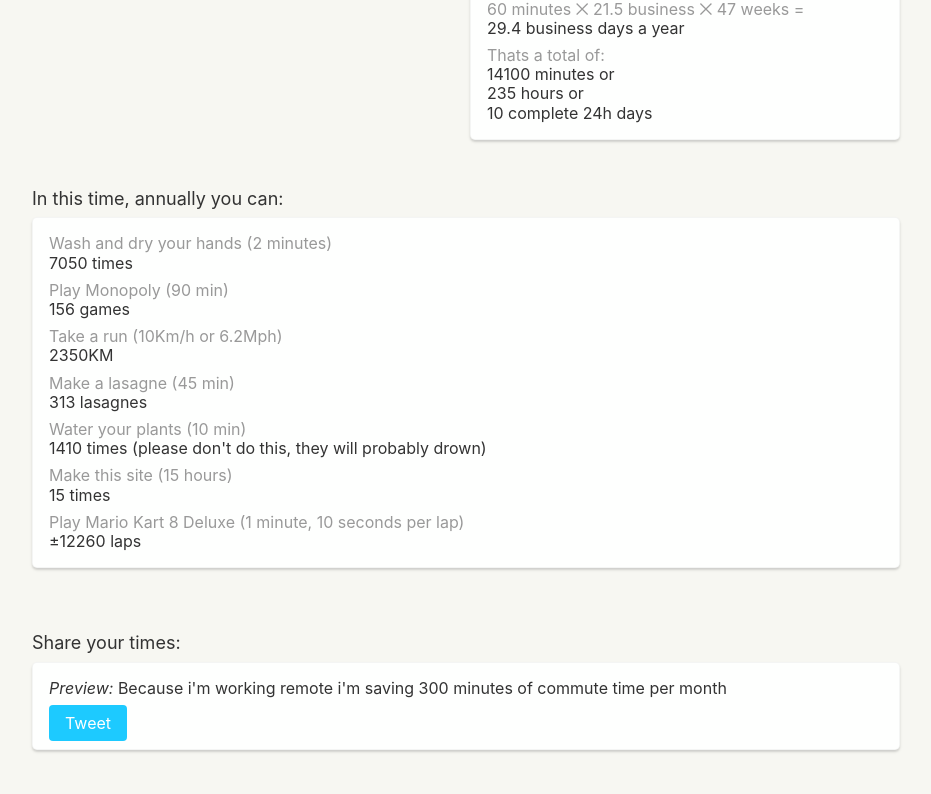
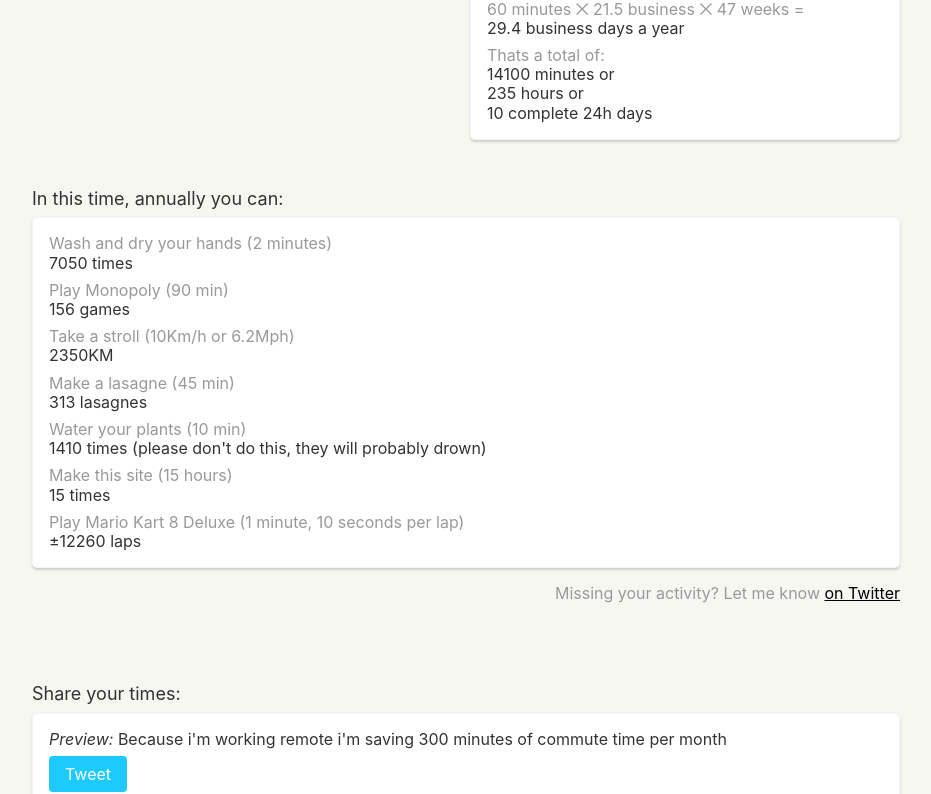
Before and after one commit to mettin/commuteless, a React (Create React App) app: page / in a window 1280 px wide. Shown: the part 360-1154 px from the top of the page, without its empty margins (174-1105 px from the left). Built offline with nearby package versions, Linux system fonts and the light colour scheme.

Commit message:
added link to twitter to propose changes

```diff
--- a/src/App.js
+++ b/src/App.js
@@ -267,7 +267,7 @@ export default function App() {
                 {Math.floor(totalMinutes / 90)} game
                 {numberEnding(Math.floor(totalMinutes / 90))}
               </dd>
-              <dt>Take a run (10Km/h or 6.2Mph)</dt>
+              <dt>Take a stroll (10Km/h or 6.2Mph)</dt>
               <dd>{Math.floor(totalMinutes / 6)}KM</dd>
               <dt>Make a lasagne (45 min)</dt>
               <dd>
@@ -286,6 +286,10 @@ export default function App() {
               <dd>±{Math.floor(totalMinutes / 1.15)} laps</dd>
             </dl>
           </div>
+          <p className="secondary">
+            Missing your activity? Let me know{" "}
+            <a href="https://twitter.com/mettinparzinski">on Twitter</a>
+          </p>
         </div>
       </div>
       <div className="conclusion">
--- a/src/styles.css
+++ b/src/styles.css
@@ -222,6 +222,17 @@ dd + dt {
 .twitter-share-button:active {
   background: #1dcaff;
 }
+.secondary {
+  color: #999;
+  text-align: right;
+}
+.secondary a {
+  color: #000;
+}
+.secondary a:hover,
+.secondary a:focus {
+  text-decoration: none;
+}
 
 footer {
   padding: 0 0 16px;
```
